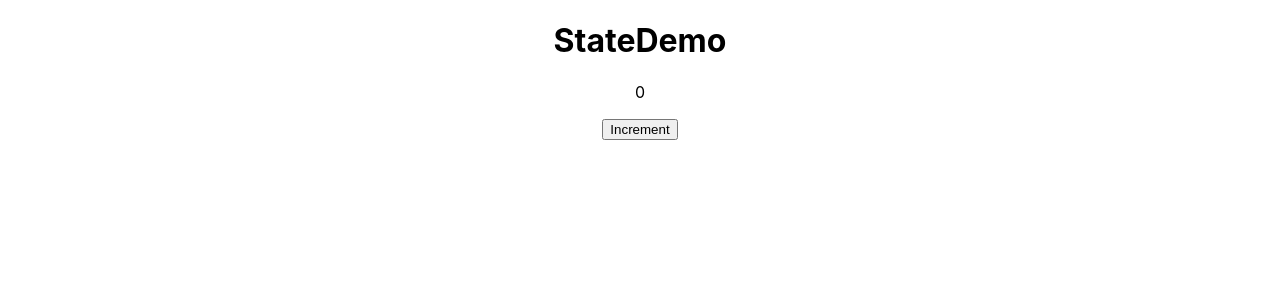
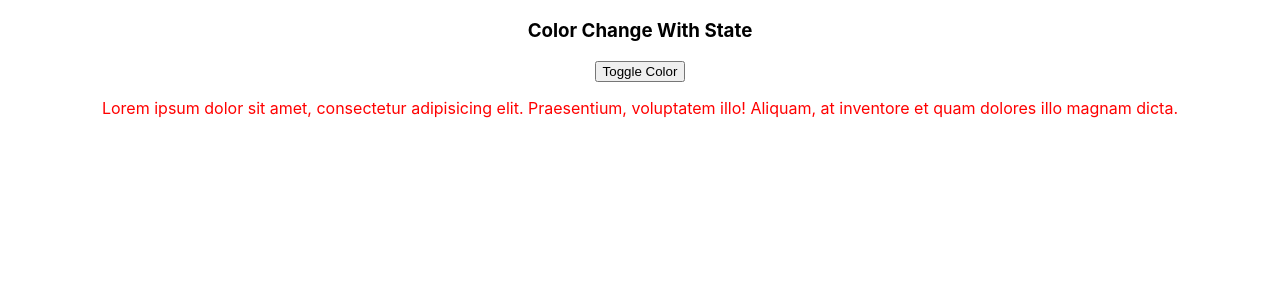
Before and after one commit to gavand-sagar/Upgrad-React-Training, a React (Create React App) app: page / in a window 1280 px wide. Shown: the top 300 px of the page. Built offline with nearby package versions, Linux system fonts and the light colour scheme.

Commit message:
color change demo

```diff
--- a/src/App.js
+++ b/src/App.js
@@ -3,12 +3,13 @@ import { AmazonButton } from './AmazonButton';
 import './App.css';
 import { Button, TextField,Rating} from '@mui/material'
 import StateDemo from './StateDemo';
+import ColorChangeWithState from './ColorChangeWithState';
 
 function App() {
   const fruits = ["Mango", "Banana", "Kiwi", "Grapes"]
   return (
     <div className="App">
-      <StateDemo/>
+      <ColorChangeWithState/>
     </div>
   );
 }
--- /dev/null
+++ b/src/ColorChangeWithState.jsx
@@ -0,0 +1,26 @@
+import React, { useState } from 'react'
+
+export default function ColorChangeWithState() {
+
+  let [myClassName,setMyClassName] = useState('red')
+
+  function handleClick(){
+    if(myClassName == 'red'){
+        setMyClassName('green')
+    }else{
+        setMyClassName('red')
+    }
+  }
+
+  return (
+    <div>
+        <h3>Color Change With State</h3>
+        <button onClick={handleClick}>Toggle Color</button>
+        <p className={myClassName}>Lorem ipsum dolor sit amet,
+            consectetur adipisicing elit.
+            Praesentium, voluptatem illo! Aliquam,
+            at inventore et quam dolores illo magnam dicta.
+        </p>
+    </div>
+  )
+}
```
